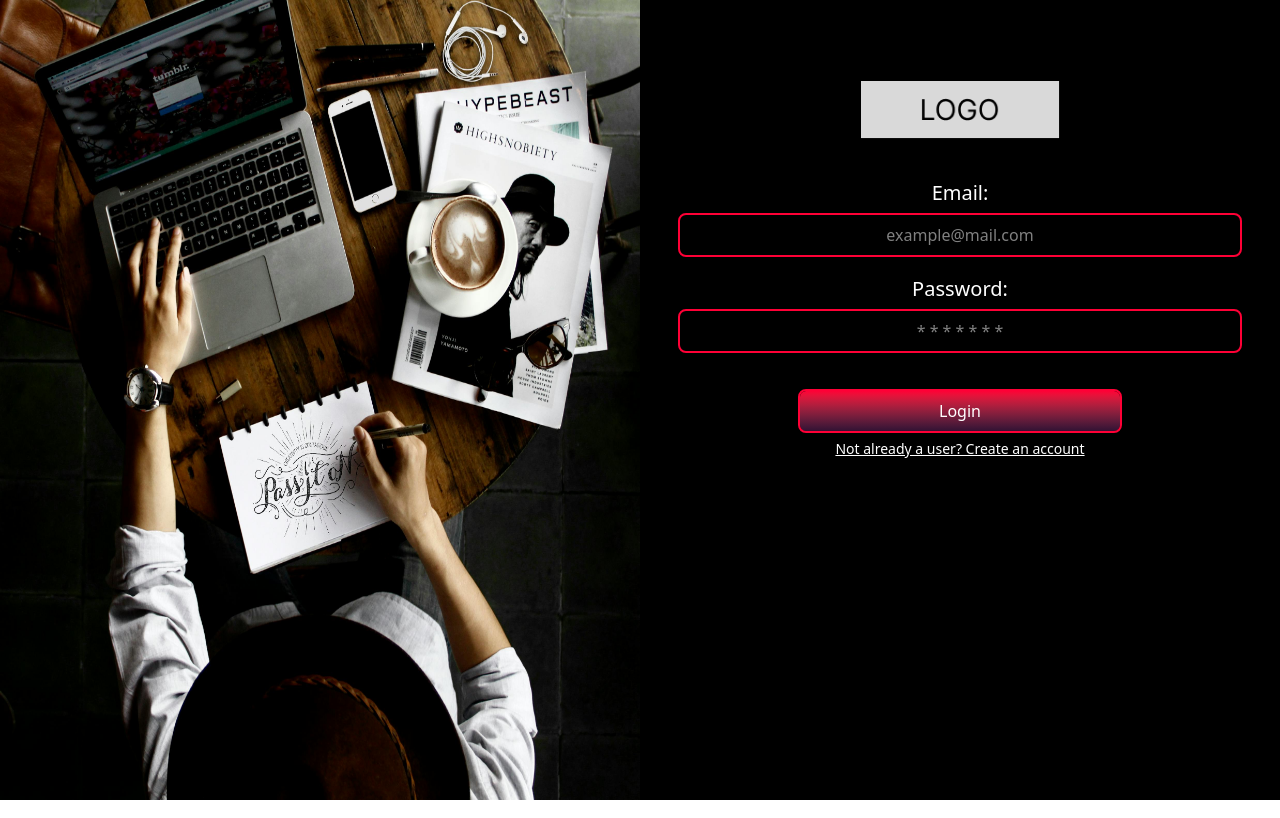
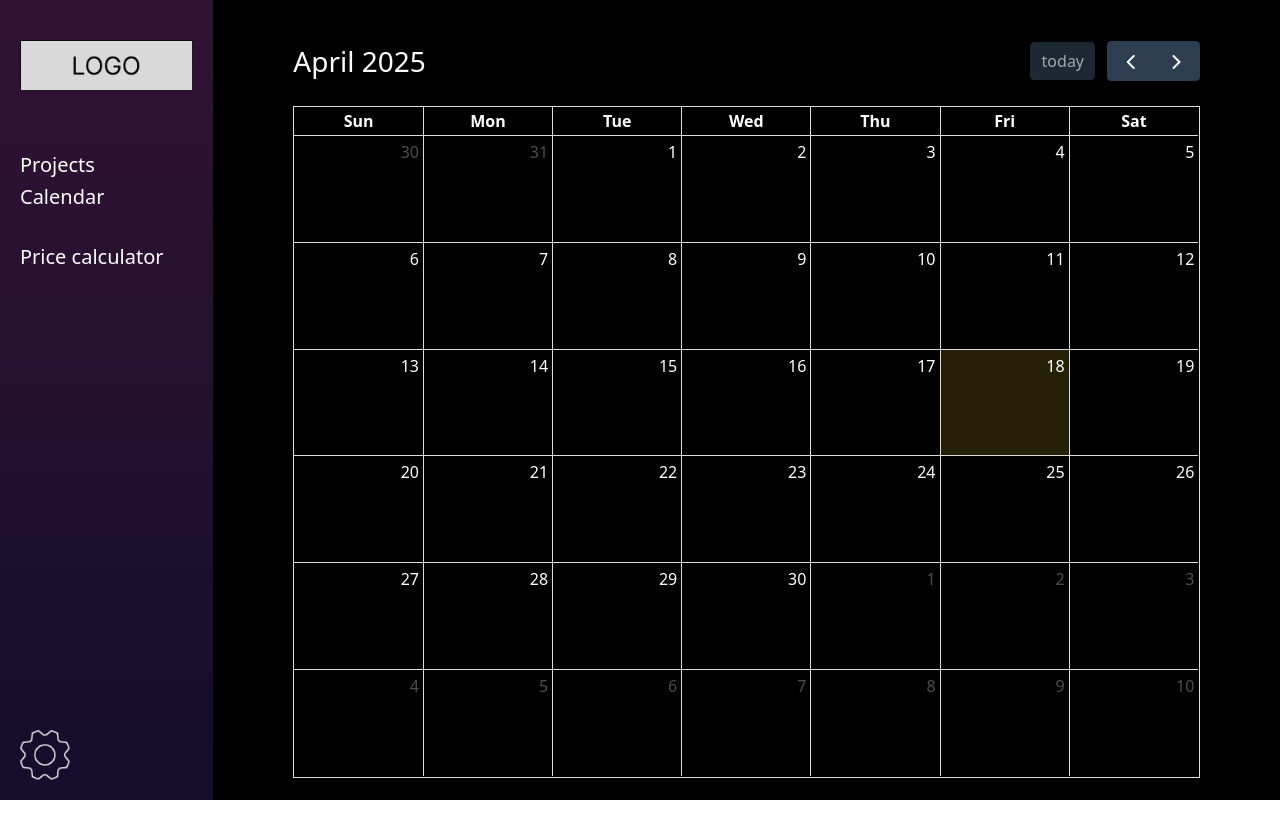
Before and after one commit to TineMSPetersen/2025-project-manager, a React (Vite) app in the folder frontend/: page /calendar in a window 1280 px wide. Built offline with nearby package versions, Linux system fonts and the light colour scheme.

Commit message:
Calendar

```diff
--- a/frontend/package.json
+++ b/frontend/package.json
@@ -10,6 +10,9 @@
     "preview": "vite preview"
   },
   "dependencies": {
+    "@fullcalendar/core": "^6.1.15",
+    "@fullcalendar/daygrid": "^6.1.15",
+    "@fullcalendar/react": "^6.1.15",
     "@tailwindcss/vite": "^4.0.11",
     "react": "^19.0.0",
     "react-dom": "^19.0.0",
--- a/frontend/src/App.tsx
+++ b/frontend/src/App.tsx
@@ -6,9 +6,10 @@
 import PriceCalculator from "./pages/PriceCalculator"
 import NewProject from "./pages/NewProject"
 import Login from "./auth_pages/Login"
+import Calendar from "./pages/Calendar"
 
 const App = () => {
-  const isLoggedIn = false;
+  const isLoggedIn = true;
 
   return (
     <>
@@ -22,6 +23,7 @@
         <Route path="/project/:projectId" element={ <Project />} />
         <Route path="/pricecalculator" element={ <PriceCalculator /> } />
         <Route path="/newproject" element={ <NewProject />} />
+        <Route path="/calendar" element={<Calendar />} />
       </Routes>
       </div>
 
--- a/frontend/src/auth_pages/Login.tsx
+++ b/frontend/src/auth_pages/Login.tsx
@@ -1,4 +1,4 @@
-import React, { useState } from "react";
+import { useState } from "react";
 import { assets } from "../assets/assets";
 
 const Login = () => {
--- a/frontend/src/main.tsx
+++ b/frontend/src/main.tsx
@@ -1,4 +1,3 @@
-import { StrictMode } from 'react'
 import { createRoot } from 'react-dom/client'
 import './index.css'
 import App from './App.tsx'
--- /dev/null
+++ b/frontend/src/pages/Calendar.tsx
@@ -0,0 +1,13 @@
+import FullCalendar from '@fullcalendar/react'
+import dayGridPlugin from '@fullcalendar/daygrid'
+
+const Calendar = () => {
+  return (
+      <FullCalendar
+      plugins={[ dayGridPlugin ]}
+      initialView="dayGridMonth"
+    />
+  )
+}
+
+export default Calendar
--- a/frontend/src/pages/NewProject.tsx
+++ b/frontend/src/pages/NewProject.tsx
@@ -1,4 +1,3 @@
-import React from "react";
 
 const NewProject = () => {
   return (
```
Also changed, not shown: 1 other file (tests, documents, lock files or other folders).
